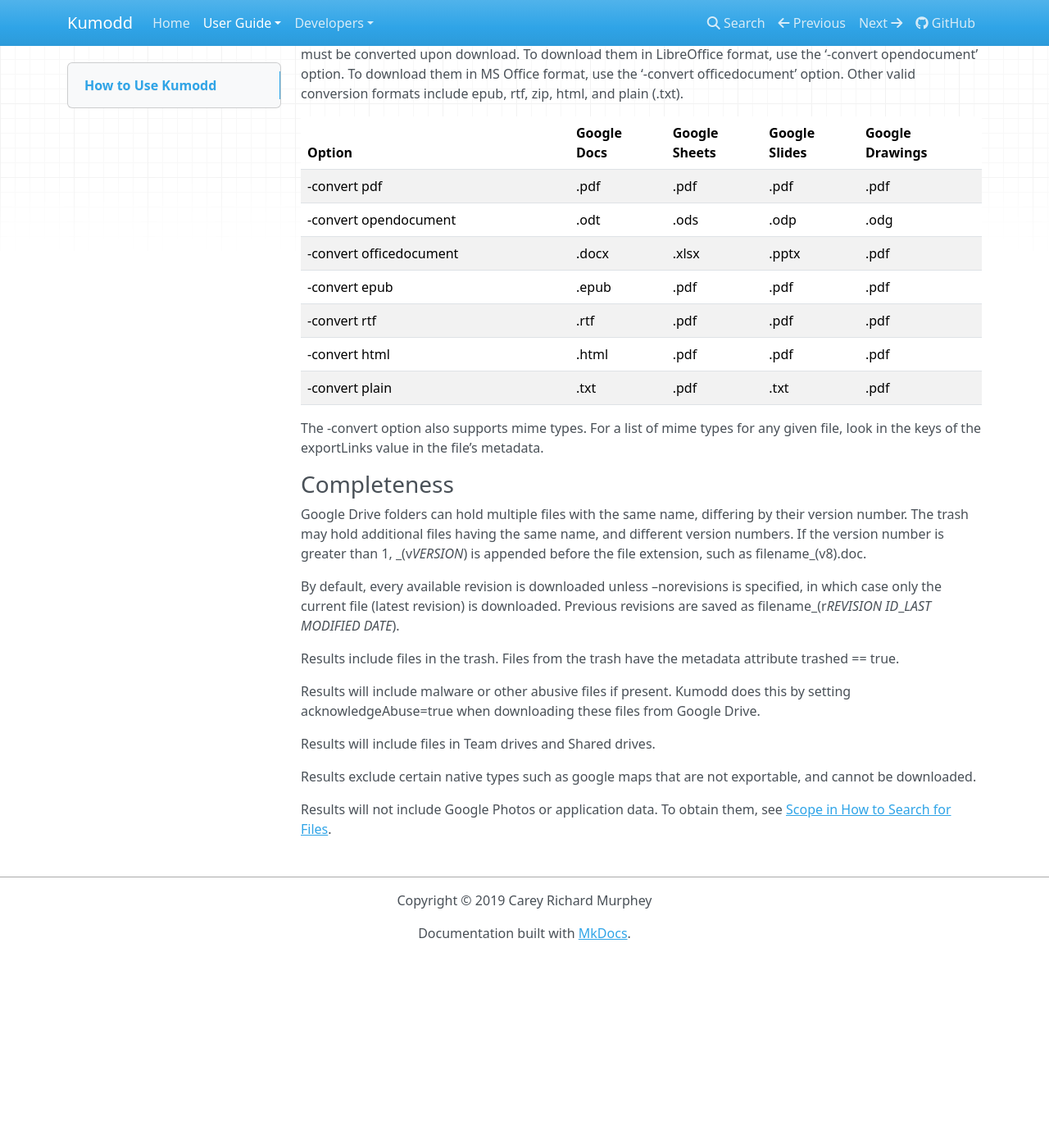
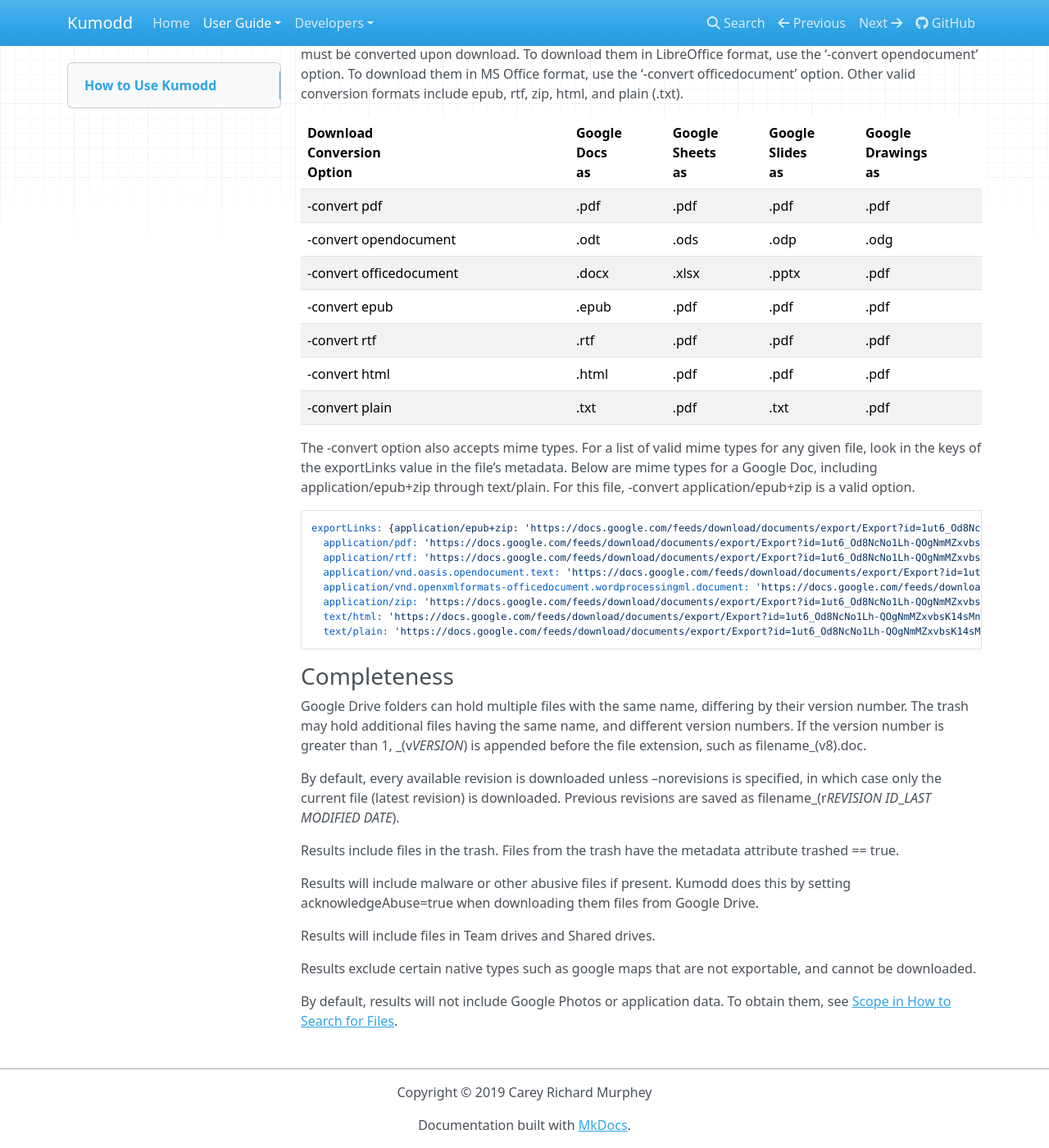
Before and after one commit to andresebr/kumodd, an MkDocs documentation site: the page built from docs/guide/How-to-Use-Kumodd.md, in a window 1280 px wide and 1400 px high, scrolled down 1420 px. Shown: the whole window at 82% size. Built offline with MkDocs 1.6.1, drawn with Linux system fonts in a browser that asks for light colours; nearby versions of some CDN libraries; before the commit the page ends 2586 px from its top, so only the background shows below that; some of the changed text lies outside the part shown.

Commit message:
clarify usage in guide

````diff
--- a/docs/guide/How-to-Use-Kumodd.md
+++ b/docs/guide/How-to-Use-Kumodd.md
@@ -18,8 +18,8 @@
 
 ## Filter files by category
 
-The filter option limits output to a selected category of files.  A file's category is
-determined its mime type.
+To limits files to a selected category, use one of the filters below.  A file's category
+is determined its mime type.
 
 Filter	| Description
 :------	| :-----------
@@ -36,13 +36,13 @@
 
 ## Download Files
 
-Download (-d) all documents to ./download (the default location):
+Download all documents to ./download (the default location):
 
-    kumodd -d doc
+    kumodd -download doc
 
-Download (-d) all PDF files to path (-p) /home/user/Desktop/:
+Download all PDF files to path (-p) /home/user/Desktop/:
 
-    kumodd -d pdf -p /home/user/Desktop/
+    kumodd -download pdf -path /home/user/Desktop/
 
 To download all of the files listed in a previously generated CSV file, use:
 
@@ -61,7 +61,7 @@
 use the '-convert officedocument' option.  Other valid conversion formats include epub,
 rtf, zip, html, and plain (.txt).
 
-Option			| Google<br/>Docs | Google<br/>Sheets | Google<br/>Slides | Google<br/>Drawings
+Download<br/>Conversion<br/>Option			| Google<br/>Docs<br/>as | Google<br/>Sheets<br/>as | Google<br/>Slides<br/>as | Google<br/>Drawings<br/>as
 :------			| :-----------	  | :-----------  | :----------- | :-----------
 -convert pdf		| .pdf	| .pdf	| .pdf	| .pdf
 -convert opendocument	| .odt	| .ods	| .odp	| .odg
@@ -71,8 +71,21 @@
 -convert html		| .html	| .pdf	| .pdf	| .pdf
 -convert plain		| .txt 	| .pdf	| .txt	| .pdf
 
-The -convert option also supports mime types.  For a list of mime types for any given
-file, look in the keys of the exportLinks value in the file's metadata.
+The -convert option also accepts mime types.  For a list of valid mime types for any given
+file, look in the keys of the exportLinks value in the file's metadata. Below are mime
+types for a Google Doc, including application/epub+zip through text/plain. For this
+file, -convert application/epub+zip is a valid option.
+
+``` yaml
+exportLinks: {application/epub+zip: 'https://docs.google.com/feeds/download/documents/export/Export?id=1ut6_Od8NcNo1Lh-QOgNmMZxvbsK14sMnoo&exportFormat=epub',
+  application/pdf: 'https://docs.google.com/feeds/download/documents/export/Export?id=1ut6_Od8NcNo1Lh-QOgNmMZxvbsK14sMnoo&exportFormat=pdf',
+  application/rtf: 'https://docs.google.com/feeds/download/documents/export/Export?id=1ut6_Od8NcNo1Lh-QOgNmMZxvbsK14sMnoo&exportFormat=rtf',
+  application/vnd.oasis.opendocument.text: 'https://docs.google.com/feeds/download/documents/export/Export?id=1ut6_Od8NcNo1Lh-QOgNmMZxvbsK14sMnoo&exportFormat=odt',
+  application/vnd.openxmlformats-officedocument.wordprocessingml.document: 'https://docs.google.com/feeds/download/documents/export/Export?id=1ut6_Od8NcNo1Lh-QOgNmMZxvbsK14sMnoo&exportFormat=docx',
+  application/zip: 'https://docs.google.com/feeds/download/documents/export/Export?id=1ut6_Od8NcNo1Lh-QOgNmMZxvbsK14sMnoo&exportFormat=zip',
+  text/html: 'https://docs.google.com/feeds/download/documents/export/Export?id=1ut6_Od8NcNo1Lh-QOgNmMZxvbsK14sMnoo&exportFormat=html',
+  text/plain: 'https://docs.google.com/feeds/download/documents/export/Export?id=1ut6_Od8NcNo1Lh-QOgNmMZxvbsK14sMnoo&exportFormat=txt'}
+```
 
 ## Completeness
 
@@ -85,15 +98,16 @@
 which case only the current file (latest revision) is downloaded.  Previous
 revisions are saved as filename\_(r*REVISION ID*\_*LAST MODIFIED DATE*).
 
-Results include files in the trash. Files from the trash have the metadata attribute trashed == true.
+Results include files in the trash. Files from the trash have the metadata attribute
+trashed == true.
 
 Results will include malware or other abusive files if present. Kumodd does this by
-setting acknowledgeAbuse=true when downloading these files from Google Drive.
+setting acknowledgeAbuse=true when downloading them files from Google Drive.
 
 Results will include files in Team drives and Shared drives.
 
 Results exclude certain native types such as google maps that are not exportable, and
 cannot be downloaded.
 
-Results will not include Google Photos or application data.  To obtain them, see [Scope
-in How to Search for Files](../Search-Query#scope).
+By default, results will not include Google Photos or application data.  To obtain them,
+see [Scope in How to Search for Files](../Search-Query#scope).
````
Also changed, not shown: other parts of docs/guide/How-to-Use-Kumodd.md (+1 -1 lines), docs/guide/How-to-Install.md (+1 -5 lines), docs/guide/Metadata.md (+12 -10 lines), docs/guide/Search-Query.md (+14 -14 lines).
